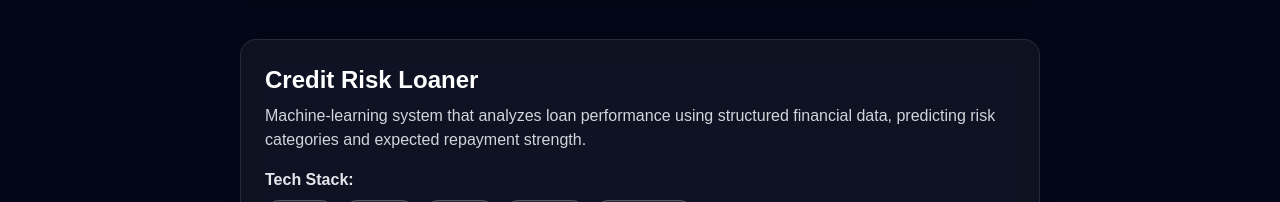
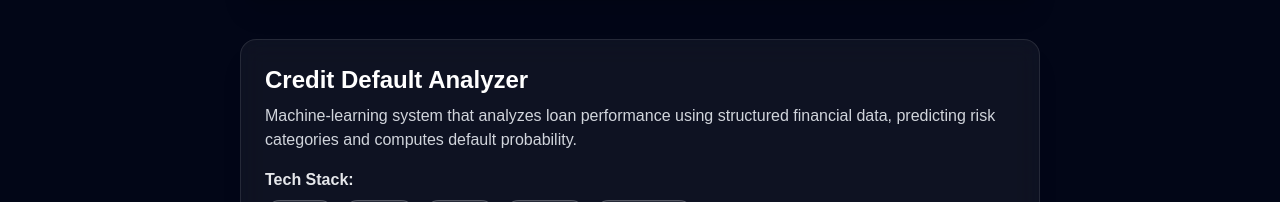
Before and after one commit to avaansh07-ux/portfolio-website, a Next.js app: page /projects in a window 1280 px wide. Shown: the part 428-630 px from the top of the page. Built offline with nearby package versions, Linux system fonts and the light colour scheme.

Commit message:
Finished website

```diff
--- a/src/app/projects/page.js
+++ b/src/app/projects/page.js
@@ -41,11 +41,11 @@ export default function Projects() {
 
       {/* ------------------- PROJECT: Credit Risk Loaner ------------------- */}
       <div className="bg-white/5 backdrop-blur-md border border-white/10 rounded-2xl p-6 shadow-xl">
-        <h2 className="text-2xl font-bold mb-2">Credit Risk Loaner</h2>
+        <h2 className="text-2xl font-bold mb-2">Credit Default Analyzer</h2>
 
         <p className="text-gray-300 mb-4">
           Machine-learning system that analyzes loan performance using structured
-          financial data, predicting risk categories and expected repayment strength.
+          financial data, predicting risk categories and computes default probability.
         </p>
 
         <p className="font-semibold text-gray-200 mb-2">Tech Stack:</p>
```
Also changed, not shown: 1 other file (tests, documents, lock files or other folders).
